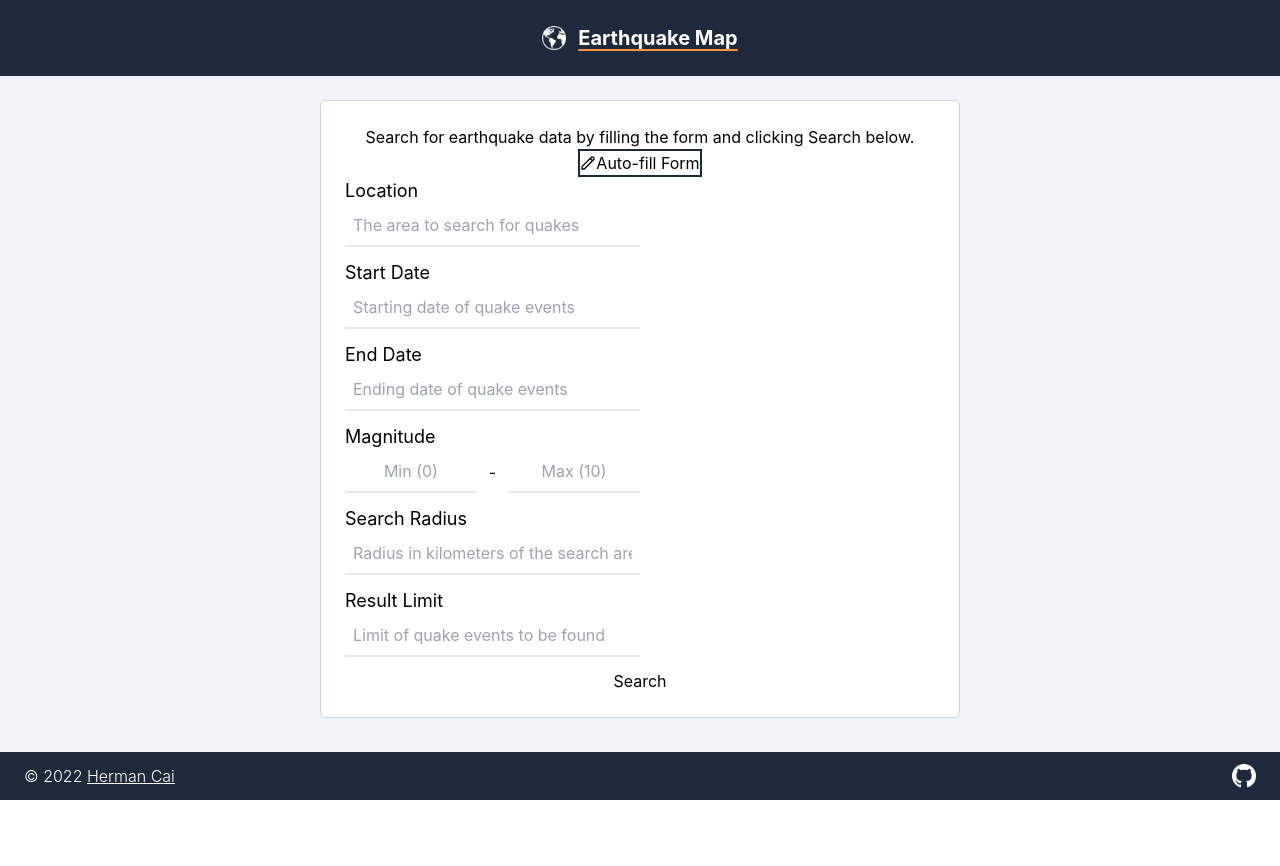
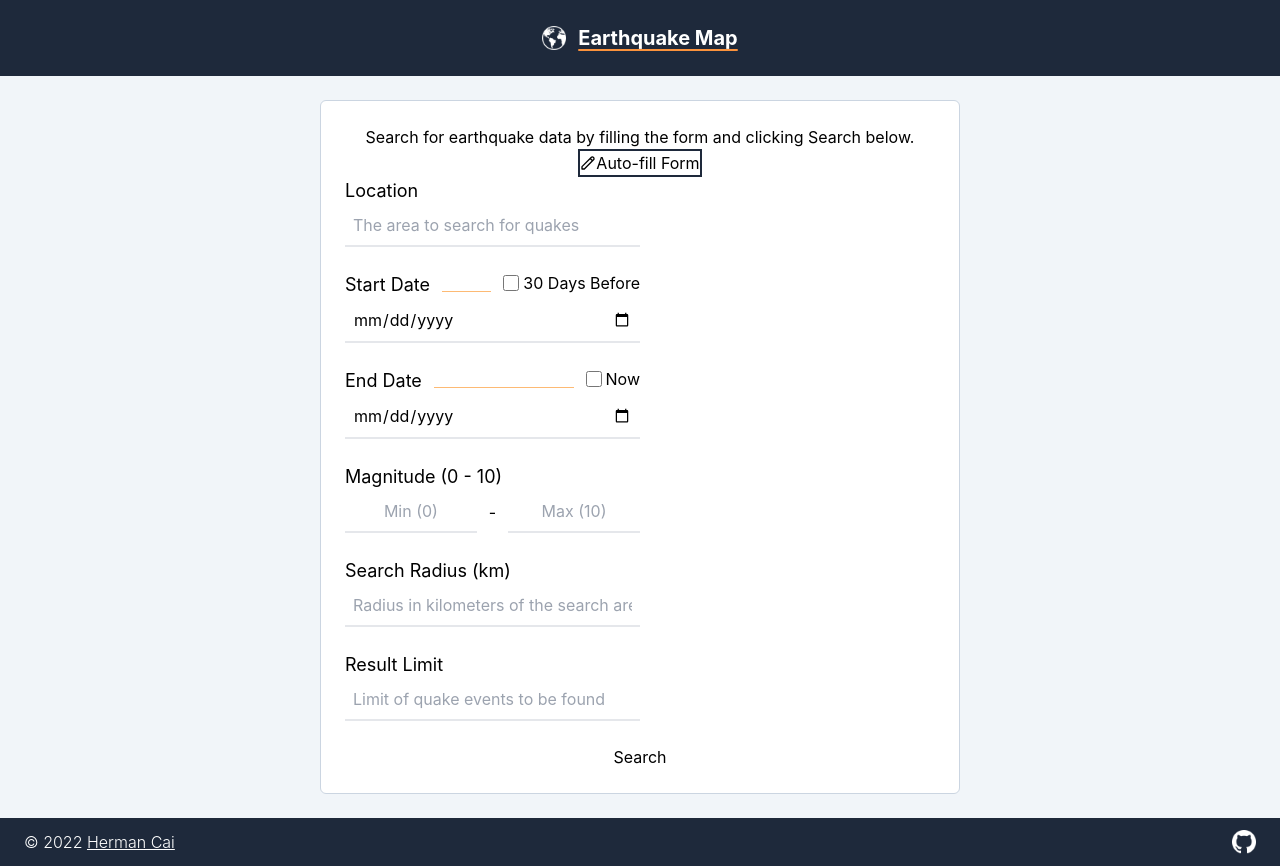
Before and after one commit to hermancai/eqmap_react, a Next.js app: page / in a window 1280 px wide. Before the commit the page ends 800 px from the top, so only its background shows below. Built offline with nearby package versions, Linux system fonts and the light colour scheme.

Commit message:
Build form validation

```diff
--- a/components/ErrorMessage.tsx
+++ b/components/ErrorMessage.tsx
@@ -1,7 +1,7 @@
 import { FC } from "react";
 import { ExclamationCircleIcon } from "@heroicons/react/outline";
 
-const ErrorMessage: FC<{ message: string }> = ({ message }) => {
+const ErrorMessage: FC<{ message: string | undefined }> = ({ message }) => {
   return (
     <p className="flex flex-row items-center p-1 gap-1 text-red-400 text-sm">
       <ExclamationCircleIcon className="h-4" />
--- a/components/Form.tsx
+++ b/components/Form.tsx
@@ -1,18 +1,31 @@
-import { FC, Dispatch, SetStateAction } from "react";
+import { FC, Dispatch, SetStateAction, useEffect } from "react";
 import PropTypes from "prop-types";
 import { useForm, SubmitHandler } from "react-hook-form";
+import { yupResolver } from "@hookform/resolvers/yup";
+import FormSchema from "../models/FormSchema";
+import FormType from "../models/FormType";
 import { PencilIcon } from "@heroicons/react/outline";
 import ErrorMessage from "./ErrorMessage";
 import USGSDataType from "../models/USGSDataType";
 
-type FormData = {
-  location: string;
-  startDate: Date;
-  endDate: Date;
-  minMag: number;
-  maxMag: number;
-  searchRadius: number;
-  resultLimit: number;
+const formatDate = (date: Date): string => {
+  return [
+    date.getFullYear(),
+    (date.getMonth() + 1).toString().padStart(2, "0"),
+    date.getDate().toString().padStart(2, "0"),
+  ].join("-");
+};
+
+const autoFillFormValues: FormType = {
+  location: "San Francisco",
+  startDate: "1900-01-01",
+  startDateCheck: false,
+  endDate: formatDate(new Date()),
+  endDateCheck: true,
+  minMag: 6,
+  maxMag: 10,
+  searchRadius: 100,
+  resultLimit: 20,
 };
 
 const Form: FC<{
@@ -20,10 +33,25 @@ const Form: FC<{
 }> = ({ displayData }) => {
   const {
     register,
+    watch,
+    trigger,
     handleSubmit,
+    reset,
     formState: { errors },
-  } = useForm<FormData>({ reValidateMode: "onBlur" });
-  const onSubmit: SubmitHandler<FormData> = (data) => console.log(data);
+  } = useForm<FormType>({
+    resolver: yupResolver(FormSchema),
+  });
+  const onSubmit: SubmitHandler<FormType> = (data) => console.log(data);
+
+  const watchStartDateCheck = watch("startDateCheck", false);
+  const watchEndDateCheck = watch("endDateCheck", false);
+
+  useEffect(() => {
+    if (watchStartDateCheck || watchEndDateCheck) {
+      trigger("startDate");
+      trigger("endDate");
+    }
+  }, [trigger, watchStartDateCheck, watchEndDateCheck]);
 
   return (
     <div className="flex flex-col justify-center items-center">
@@ -31,13 +59,16 @@ const Form: FC<{
         Search for earthquake data by filling the form and clicking Search
         below.
       </p>
-      <button className="flex flex-row flex-nowrap items-center border-2 border-slate-800">
+      <button
+        onClick={() => reset(autoFillFormValues)}
+        className="flex flex-row flex-nowrap items-center border-2 border-slate-800"
+      >
         <PencilIcon className="h-4" />
         Auto-fill Form
       </button>
       <form
         onSubmit={handleSubmit(onSubmit)}
-        className="flex flex-col w-full space-y-3"
+        className="flex flex-col w-full space-y-6"
       >
         <div className="formSection">
           <label className="formLabel">Location</label>
@@ -47,40 +78,68 @@ const Form: FC<{
             {...register("location", { required: true })}
           />
           {errors.location ? (
-            <ErrorMessage message="Enter a location." />
+            <ErrorMessage message={errors.location.message} />
           ) : null}
         </div>
 
         <div className="formSection">
-          <label className="formLabel">Start Date</label>
+          <div className="flex flex-row justify-between items-baseline gap-3">
+            <label className="formLabel">Start Date</label>
+            <span className="h-[.1px] grow bg-orange-300" />
+            <div className="flex flex-row flex-nowrap gap-1 items-center hover:cursor-pointer">
+              <input
+                type="checkbox"
+                id="startDateCheck"
+                className="accent-slate-800 hover:cursor-pointer h-4 w-4"
+                {...register("startDateCheck")}
+              />
+              <label htmlFor="startDateCheck" className="hover:cursor-pointer">
+                30 Days Before
+              </label>
+            </div>
+          </div>
           <input
-            type="text"
+            type="date"
             placeholder="Starting date of quake events"
-            className="formInput"
-            {...register("startDate", { required: true })}
-            onFocus={(e) => (e.target.type = "date")}
+            className="formInput disabled:opacity-50"
+            {...register("startDate")}
+            disabled={watchStartDateCheck}
           />
           {errors.startDate ? (
-            <ErrorMessage message="Enter a starting date." />
+            <ErrorMessage message={errors.startDate.message} />
           ) : null}
         </div>
 
         <div className="formSection">
-          <label className="formLabel">End Date</label>
+          <div className="flex flex-row justify-between items-baseline gap-3">
+            <label className="formLabel">End Date</label>
+            <span className="h-[.1px] grow bg-orange-300" />
+            <div className="flex flex-row flex-nowrap gap-1 items-center hover:cursor-pointer">
+              <input
+                type="checkbox"
+                id="endDateCheck"
+                className="accent-slate-800 hover:cursor-pointer h-4 w-4"
+                {...register("endDateCheck")}
+              />
+              <label htmlFor="endDateCheck" className="hover:cursor-pointer">
+                Now
+              </label>
+            </div>
+          </div>
           <input
-            type="text"
+            type="date"
             placeholder="Ending date of quake events"
-            className="formInput"
-            {...register("endDate", { required: true })}
-            onFocus={(e) => (e.target.type = "date")}
+            className="formInput disabled:opacity-50"
+            {...register("endDate")}
+            disabled={watchEndDateCheck}
           />
           {errors.endDate ? (
-            <ErrorMessage message="Enter an ending date." />
+            <ErrorMessage message={errors.endDate.message} />
           ) : null}
         </div>
 
         <div className="formSection">
-          <label className="formLabel">Magnitude</label>
+          <label className="formLabel">Magnitude (0 - 10)</label>
           <div className="flex flex-row items-center gap-3">
             <input
               type="text"
@@ -102,7 +161,7 @@ const Form: FC<{
         </div>
 
         <div className="formSection">
-          <label className="formLabel">Search Radius</label>
+          <label className="formLabel">Search Radius (km)</label>
           <input
             type="text"
             placeholder="Radius in kilometers of the search area"
@@ -110,7 +169,7 @@ const Form: FC<{
             {...register("searchRadius", { required: true })}
           />
           {errors.searchRadius ? (
-            <ErrorMessage message="Enter a search radius (0 - 20000)." />
+            <ErrorMessage message={errors.searchRadius.message} />
           ) : null}
         </div>
 
@@ -123,7 +182,7 @@ const Form: FC<{
             {...register("resultLimit", { required: true })}
           />
           {errors.resultLimit ? (
-            <ErrorMessage message="Enter a result limit (0 - 1000)." />
+            <ErrorMessage message={errors.resultLimit.message} />
           ) : null}
         </div>
 
--- /dev/null
+++ b/models/FormSchema.ts
@@ -0,0 +1,68 @@
+import * as Yup from "yup";
+import FormType from "./FormType";
+
+// Bug? https://github.com/jquense/yup/issues/1529
+const FormSchema: Yup.SchemaOf<FormType> = Yup.object({
+  location: Yup.string().required("Enter a location.").trim(),
+  startDate: Yup.date()
+    .nullable()
+    .transform((curr, orig) => (orig === "" ? null : curr))
+    .max(new Date(), "Start date must be earlier than today.")
+    .when(
+      ["startDateCheck", "endDateCheck"],
+      /* @ts-ignore */
+      (sCheck: boolean, eCheck: boolean, schema: Yup.DateSchema) => {
+        if ((sCheck && eCheck) || sCheck) {
+          return schema;
+        } else if (!sCheck && !eCheck) {
+          return schema
+            .required("Choose a starting date.")
+            .max(
+              Yup.ref("endDate"),
+              "Start date must be earlier than end date."
+            );
+        } else {
+          return schema.required("Choose a starting date.");
+        }
+      }
+    ),
+  startDateCheck: Yup.boolean(),
+  endDate: Yup.date()
+    .nullable()
+    .transform((curr, orig) => (orig === "" ? null : curr))
+    .max(new Date(), "The end date cannot be later than today.")
+    .when(
+      ["startDateCheck", "endDateCheck"],
+      /* @ts-ignore */
+      (sCheck: boolean, eCheck: boolean, schema: Yup.DateSchema) => {
+        if ((sCheck && eCheck) || eCheck) {
+          return schema;
+        } else if (!sCheck && !eCheck) {
+          return schema
+            .required("Choose an ending date.")
+            .min(
+              Yup.ref("startDate"),
+              "End date must be later than start date."
+            );
+        } else {
+          return schema
+            .required("Choose an ending date.")
+            .min(
+              Yup.ref("startDate"),
+              "End date must be later than start date."
+            );
+        }
+      }
+    ),
+  endDateCheck: Yup.boolean(),
+  minMag: Yup.number().typeError("").required().min(0).max(Yup.ref("maxMag")),
+  maxMag: Yup.number().typeError("").required().min(Yup.ref("minMag")).max(10),
+  searchRadius: Yup.number()
+    .typeError("Enter a search radius (0 - 20000).")
+    .required("Enter a search radius (0 - 20000)."),
+  resultLimit: Yup.number()
+    .typeError("Enter a result limit (0 - 1000).")
+    .required("Enter a result limit (0 - 1000)."),
+});
+
+export default FormSchema;
--- /dev/null
+++ b/models/FormType.ts
@@ -0,0 +1,13 @@
+type FormType = {
+  location: string;
+  startDate?: Date | string | null;
+  startDateCheck?: boolean;
+  endDate?: Date | string | null;
+  endDateCheck?: boolean;
+  minMag: number;
+  maxMag: number;
+  searchRadius: number;
+  resultLimit: number;
+};
+
+export default FormType;
--- a/package.json
+++ b/package.json
@@ -10,12 +10,14 @@
   },
   "dependencies": {
     "@heroicons/react": "^1.0.6",
+    "@hookform/resolvers": "^2.9.7",
     "@react-google-maps/api": "^2.12.1",
     "next": "12.2.4",
     "prop-types": "^15.8.1",
     "react": "18.2.0",
     "react-dom": "18.2.0",
-    "react-hook-form": "^7.34.0"
+    "react-hook-form": "^7.34.0",
+    "yup": "^0.32.11"
   },
   "devDependencies": {
     "@types/google.maps": "^3.49.2",
```
Also changed, not shown: 1 other file (tests, documents, lock files or other folders).
